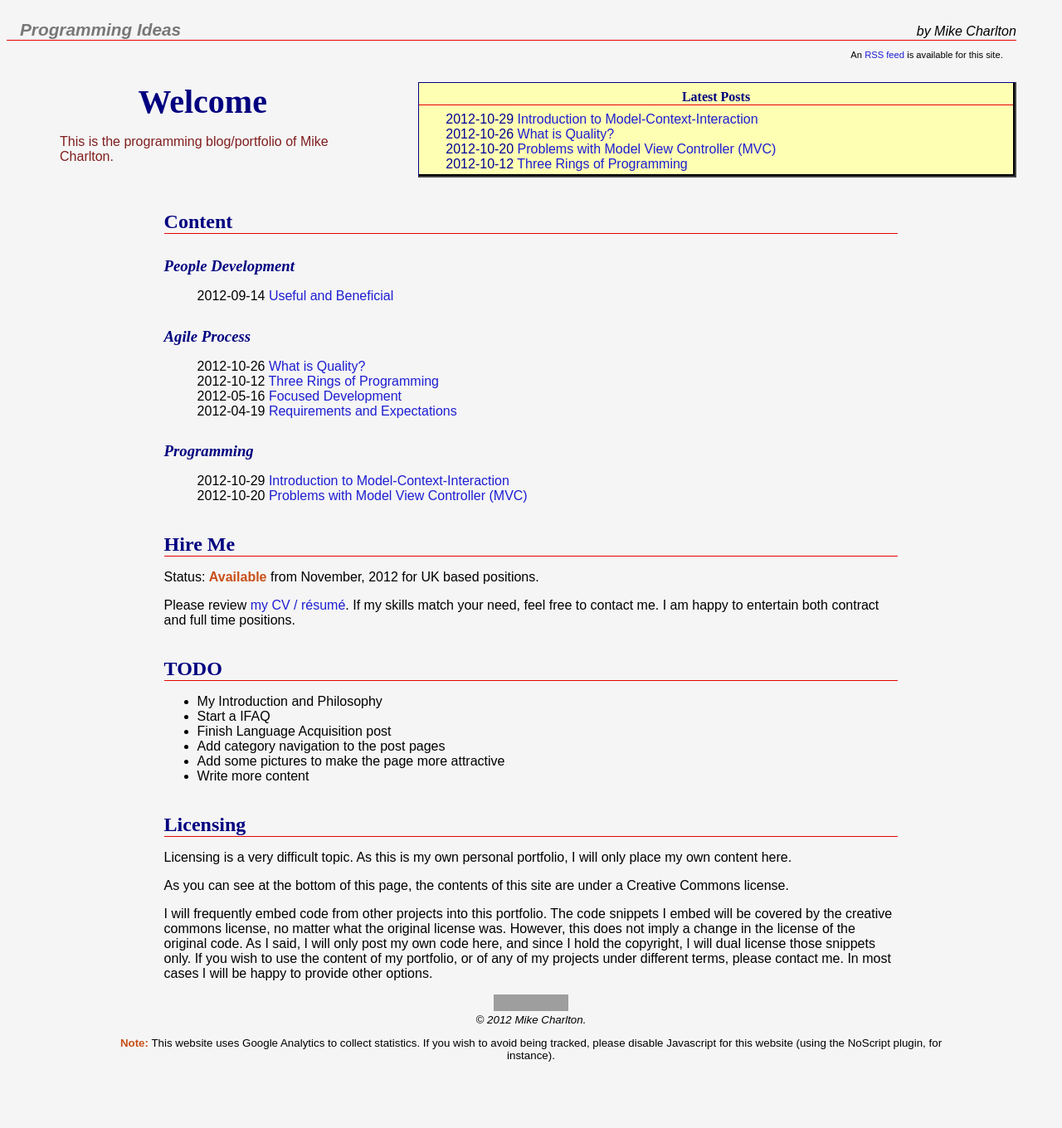
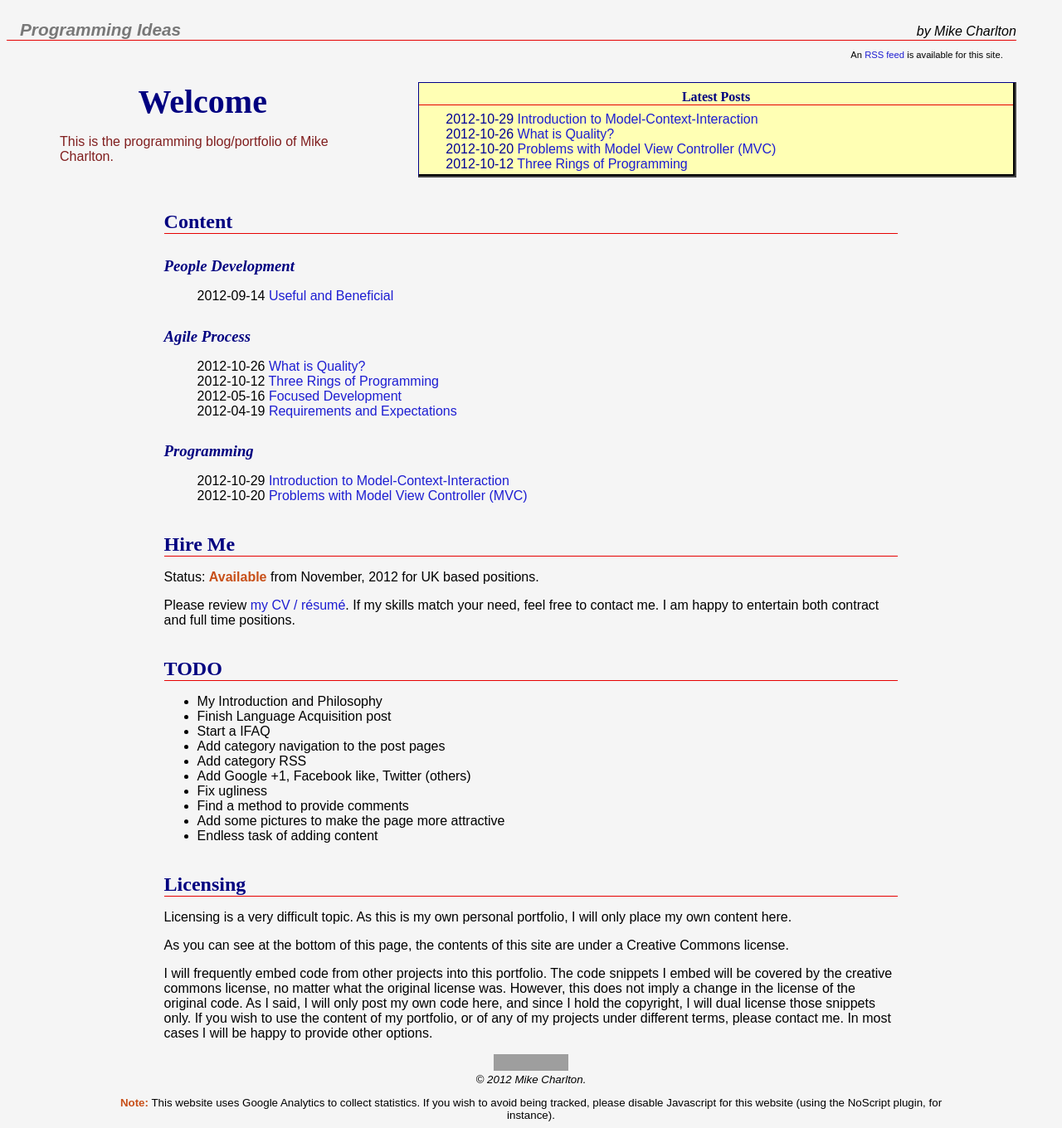
Before and after one commit to mikekchar/portfolio, a Jekyll site: the page built from index.html, in a window 1280 px wide. Shown: the whole page at 83% size. Built offline with Jekyll 4.4.1, drawn with Linux system fonts in a browser that asks for light colours; before the commit the page ends 1288 px from its top, so only the background shows below that; grey boxes are pictures that could not be loaded.

Commit message:
Fix spelling error in noydir meta tags Update the TODO list

```diff
--- a/_includes/TODO.html
+++ b/_includes/TODO.html
@@ -1,9 +1,13 @@
 <h2>TODO</h2>
 <ul>
     <li>My Introduction and Philosophy</li>
+    <li>Finish Language Acquisition post</li>
     <li>Start a IFAQ</li>
-    <li>Finish Language Acquisition post</li>
     <li>Add category navigation to the post pages</li>
+    <li>Add category RSS</li>
+    <li>Add Google +1, Facebook like, Twitter (others)</li>
+    <li>Fix ugliness</li>
+    <li>Find a method to provide comments</li>
     <li>Add some pictures to make the page more attractive</li>
-    <li>Write more content</li>
+    <li>Endless task of adding content</li>
 </ul>
--- a/_layouts/default.html
+++ b/_layouts/default.html
@@ -18,7 +18,7 @@
 	    <meta name="keywords" content="{{ page.keywords }}" />
 	    {% endif %}
 
-	    <meta name="robots" content="noodp, nydir" />
+	    <meta name="robots" content="noodp, noydir" />
 	    <meta http-equiv="Content-Type" content="text/html; charset=utf-8" />
 
         <link href="{{site.baseurl}}/css/style.css" type="text/css" rel="stylesheet" />
--- a/_layouts/resume.html
+++ b/_layouts/resume.html
@@ -18,7 +18,7 @@
 	    <meta name="keywords" content="{{ page.keywords }}" />
 	    {% endif %}
 
-	    <meta name="robots" content="noodp, nydir" />
+	    <meta name="robots" content="noodp, noydir" />
 	    <meta http-equiv="Content-Type" content="text/html; charset=utf-8" />
 
         <link href="{{site.baseurl}}/css/resume.css" type="text/css" rel="stylesheet" media="screen" />
--- a/_layouts/top.html
+++ b/_layouts/top.html
@@ -18,7 +18,7 @@
 	    <meta name="keywords" content="{{ page.keywords }}" />
 	    {% endif %}
 
-	    <meta name="robots" content="noodp, nydir" />
+	    <meta name="robots" content="noodp, noydir" />
 	    <meta http-equiv="Content-Type" content="text/html; charset=utf-8" />
 
         <link href="{{site.baseurl}}/css/style.css" type="text/css" rel="stylesheet" />
```
